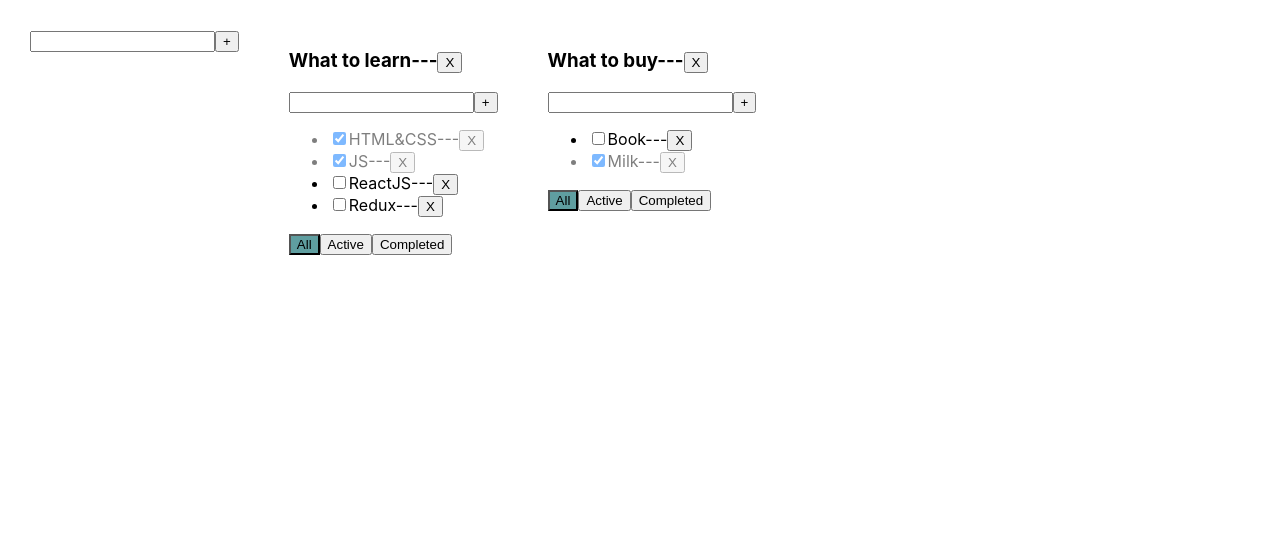
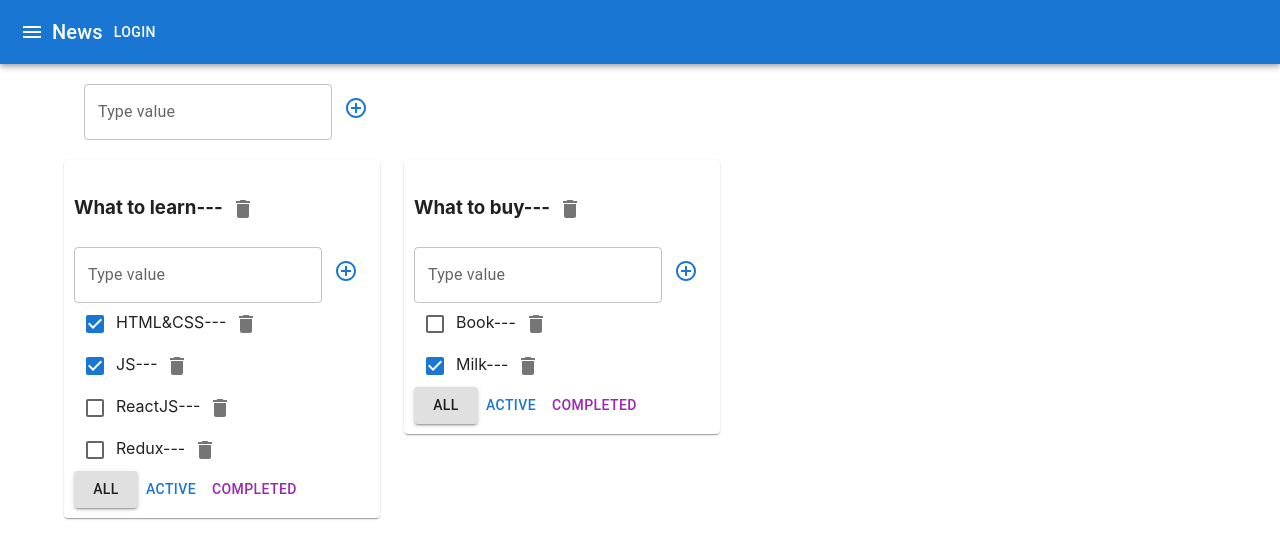
Before and after one commit to Igor-JCI/todolist, a React (Create React App) app: page / in a window 1280 px wide. Shown: the top 558 px of the page. Built offline with nearby package versions, Linux system fonts and the light colour scheme.

Commit message:
09-07-Material UI refactoring

```diff
--- a/src/AddItemForm.tsx
+++ b/src/AddItemForm.tsx
@@ -1,4 +1,6 @@
 import React, {ChangeEvent, KeyboardEvent, useState} from "react";
+import {Button, IconButton, TextField} from "@mui/material";
+import {ControlPoint} from "@mui/icons-material";
 
 type AddItemFormPropsType = {
     addItem: (title: string) => void,
@@ -27,12 +29,20 @@ export const AddItemForm = (props: AddItemFormPropsType) => {
     }
 
     return <div>
-        <input value={title}
+        <TextField value={title}
+                   onChange={onChangeHandler}
+                   onKeyPress={onKeyPressHandler}
+                   error={!!error}
+                   label="Type value" variant="outlined"
+                   helperText={error}
+        />
+        <IconButton size={"large"} onClick={addTask} color={"primary"}> <ControlPoint/></IconButton>
+        {/*{error && <div className="error-message">{error}</div>}*/}
+        {/*<input value={title}
                onChange={onChangeHandler}
                onKeyPress={onKeyPressHandler}
                className={error ? "error" : ""}
-        />
-        <button onClick={addTask}>+</button>
-        {error && <div className="error-message">{error}</div>}
+        />*/}
+        {/*<button onClick={addTask}>+</button>*/}
     </div>
 }
--- a/src/App.tsx
+++ b/src/App.tsx
@@ -3,6 +3,8 @@ import './App.css';
 import {TaskType, Todolist} from "./Todolist";
 import {v1} from "uuid";
 import {AddItemForm} from "./AddItemForm";
+import {AppBar, Button, Container, Grid, IconButton, Paper, Toolbar, Typography} from "@mui/material";
+import {Menu} from "@mui/icons-material";
 /*export const Counter = () => {
     debugger
     console.log("rendering")
@@ -109,16 +111,31 @@ function App() {
         let td = toDoLists.find(tl => tl.id === toDoListId)
         if (td) {
             td.title = newTitle
-            setToDoLists ([...toDoLists])
+            setToDoLists([...toDoLists])
         }
 
     }
 
     return (
         <div className="App">
+            <AppBar position="static">
+                <Toolbar>
+                    <IconButton edge="start" color="inherit" aria-label="menu">
+                        <Menu/>
+                    </IconButton>
+                    <Typography variant="h6">
+                        News
+                    </Typography>
+                    <Button color="inherit">Login</Button>
+                </Toolbar>
+            </AppBar>
+            <Container fixed>
+                <Grid container style={{padding:"20px"}}>
                     <AddItemForm addItem={addTodolist}/>
-
-            {toDoLists.map(tl => {
+                </Grid>
+                <Grid container spacing={3}>
+                    {
+                        toDoLists.map(tl => {
                             let tasksForTodolist = tasksObj[tl.id]
                             if (tl.filter === "completed") {
                                 tasksForTodolist = tasksObj[tl.id].filter((t) => {
@@ -131,7 +148,9 @@ function App() {
                                 tasksForTodolist = tasksObj[tl.id].filter(t => t.isDone === false)
                             }
 
-                return <Todolist
+                            return <Grid item>
+                                <Paper style={{padding:"10px"}} >
+                                    <Todolist
                                         key={tl.id}
                                         title={tl.title}
                                         id={tl.id}
@@ -143,17 +162,15 @@ function App() {
                                         filter={tl.filter}
                                         removeToDoList={removeToDoList}
                                         changeTaskTitle={changeTaskTitle}
-                    changeTodolistTitle={changeTodolistTitle}/>
-            })}
-            {/*<Todolist
-                title="What to learn"
-                tasks={tasksForTodolist}
-                removeTask={removeTask}
-                changeFilter={changeFilter}
-                addTask={addTask}
-                changeTaskStatus={changeStatus}
-                filter={filter}
-            />*/}
+                                        changeTodolistTitle={changeTodolistTitle}
+                                    />
+                                </Paper>
+                            </Grid>
+
+                        })
+                    }
+                </Grid>
+            </Container>
         </div>
     );
 }
--- a/src/EditableSpan.tsx
+++ b/src/EditableSpan.tsx
@@ -1,4 +1,5 @@
 import React, {ChangeEvent, useState} from "react";
+import {TextField} from "@mui/material";
 
 type EditableSpanPropsType = {
     title: string
@@ -23,7 +24,8 @@ export const EditableSpan = (props: EditableSpanPropsType) => {
     }
 
     return editMode
-        ? <input onChange={onChangeTitleHandler} value={title} autoFocus={true} onBlur={activateViewMode}/>
+        ? <TextField variant={"filled"} onChange={onChangeTitleHandler} value={title} autoFocus={true} onBlur={activateViewMode}/>
+       /* ? <input onChange={onChangeTitleHandler} value={title} autoFocus={true} onBlur={activateViewMode}/>*/
         : <span onDoubleClick={activateEditMode}>{props.title}---{title}</span>
 
 }
--- a/src/Todolist.tsx
+++ b/src/Todolist.tsx
@@ -1,7 +1,9 @@
-import React, {ChangeEvent, useState} from "react";
+import React, {ChangeEvent} from "react";
 import {FilterValuesType} from "./App";
 import {AddItemForm} from "./AddItemForm";
 import {EditableSpan} from "./EditableSpan";
+import {AppBar, Button, Checkbox, IconButton, Toolbar, Typography} from "@mui/material";
+import {Delete, Menu} from "@mui/icons-material";
 
 export type TaskType = {
     id: string
@@ -19,7 +21,7 @@ type PropsType = {
     id: string,
     removeToDoList: (toDoListId: string) => void,
     changeTaskTitle: (id: string, newTitle: string, toDoListId: string) => void,
-    changeTodolistTitle: (newTitle:string,toDoListId: string) => void
+    changeTodolistTitle: (newTitle: string, toDoListId: string) => void
 }
 
 export const Todolist = (props: PropsType) => {
@@ -39,18 +41,19 @@ export const Todolist = (props: PropsType) => {
     const addTask = (title: string) => {
         props.addTask(title, props.id)
     }
-    const changeTodolistTitle = (newTitle:string) => {
-      props.changeTodolistTitle(newTitle, props.id)
+    const changeTodolistTitle = (newTitle: string) => {
+        props.changeTodolistTitle(newTitle, props.id)
     }
 
     return (
         <div>
             <h3>
                 <EditableSpan title={props.title} onChange={changeTodolistTitle}/>
-                <button onClick={removeToDoList}>X</button>
+                {/*<button onClick={removeToDoList}>X</button>*/}
+                <IconButton onClick={removeToDoList}><Delete></Delete></IconButton>
             </h3>
             <AddItemForm addItem={addTask}/>
-            <ul>
+            <div>
                 {
                     props.tasks.map((t) => {
                             const onRemoveHandler = () => {
@@ -64,25 +67,36 @@ export const Todolist = (props: PropsType) => {
                             }
 
                             return (
-                                <li key={t.id} className={t.isDone ? "is-done" : ""}>
-                                    <input type="checkbox" checked={t.isDone} onChange={onChangeStatusHandler}/>
+                                <div key={t.id} className={t.isDone ? "is-done" : ""}>
+                                    <Checkbox checked={t.isDone} onChange={onChangeStatusHandler}/>
+                                    {/*<input type="checkbox" checked={t.isDone} onChange={onChangeStatusHandler}/>*/}
                                     <EditableSpan title={t.title} onChange={onChangeTitleHandler}/>
-                                    <button onClick={onRemoveHandler}>X</button>
-                                </li>
+                                    {/*<button onClick={onRemoveHandler}>X</button>*/}
+                                    <IconButton onClick={onRemoveHandler}><Delete></Delete></IconButton>
+                                </div>
                             )
                         }
                     )
                 }
-            </ul>
+            </div>
             <div>
-                <button className={props.filter === "all" ? "active-filter" : ""} onClick={onAllClickHandler}>All
+                <Button color={"inherit"} variant={props.filter === "all" ? "contained" : "text"}
+                        onClick={onAllClickHandler}>All
+                </Button>
+                <Button color={"primary"} variant={props.filter === "active" ? "contained" : "text"}
+                        onClick={onActiveClickHandler}>Active
+                </Button>
+                <Button color={"secondary"} variant={props.filter === "completed" ? "contained" : "text"}
+                        onClick={onCompletedClickHandler}>Completed
+                </Button>
+                {/*<button className={props.filter === "all" ? "active-filter" : ""} onClick={onAllClickHandler}>All
                 </button>
                 <button className={props.filter === "active" ? "active-filter" : ""}
                         onClick={onActiveClickHandler}>Active
                 </button>
                 <button className={props.filter === "completed" ? "active-filter" : ""}
                         onClick={onCompletedClickHandler}>Completed
-                </button>
+                </button>*/}
             </div>
         </div>
     )
```
Also changed, not shown: src/App.css (+8 -1 lines). Lines whose indentation alone changed are shown as unchanged.
